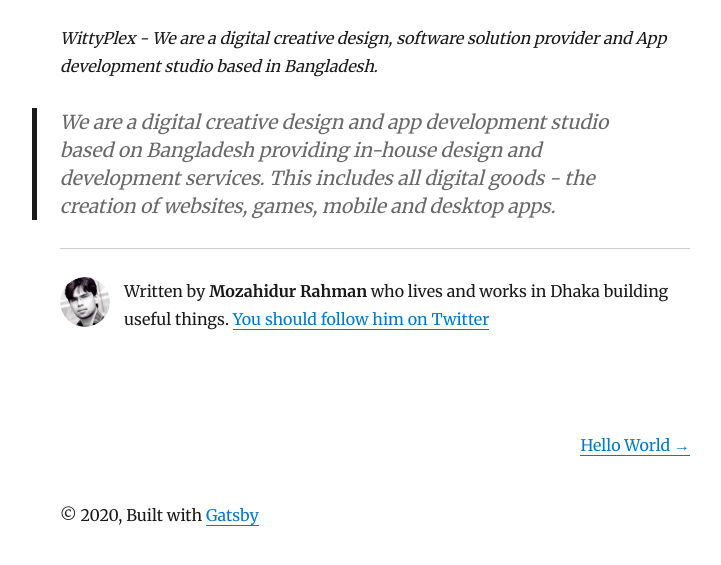
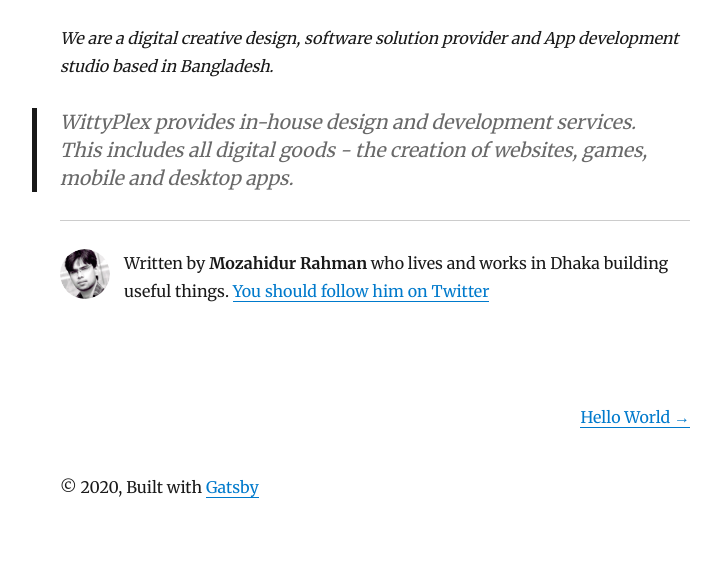
Before and after one commit to WittyPlex/official-blog, a Gatsby site: page /welcome-to-wittyplex/ in a window 1280 px wide. Shown: the part 143-708 px from the top of the page, without its empty margins (265-986 px from the left). Built offline with nearby package versions, Linux system fonts and the light colour scheme; Gatsby itself is replaced by a stand-in of ours; some packages are replaced by stand-ins of ours.

Commit message:
Welcome page edited

```diff
--- a/content/blog/welcome-to-wittyplex/index.md
+++ b/content/blog/welcome-to-wittyplex/index.md
@@ -2,6 +2,6 @@
 title: Welcome to WittyPlex
 ---
 
-*WittyPlex - We are a digital creative design, software solution provider and App development studio based in Bangladesh.*
+*We are a digital creative design, software solution provider and App development studio based in Bangladesh.*
 
->We are a digital creative design and app development studio based on Bangladesh providing in-house design and development services. This includes all digital goods - the creation of websites, games, mobile and desktop apps.
+>WittyPlex provides in-house design and development services. This includes all digital goods - the creation of websites, games, mobile and desktop apps.
```
